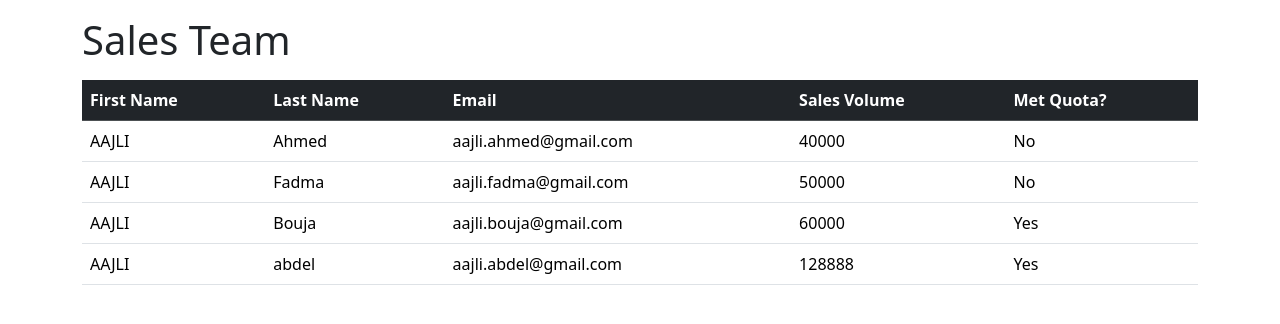
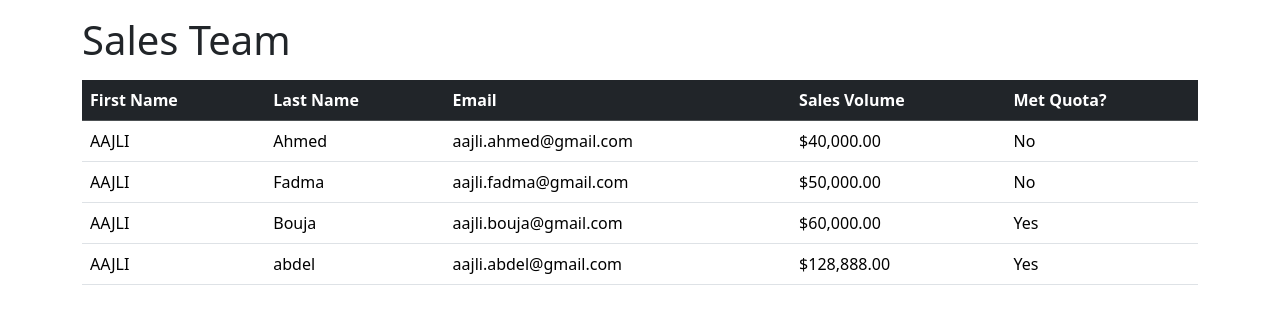
Before and after one commit to aajliAhmed/Angular-Training, an Angular app in the folder sales-project/: page / in a window 1280 px wide. Shown: the top 324 px of the page. Built offline with nearby package versions, Linux system fonts and the light colour scheme.

Commit message:
formating currency

```diff
--- a/sales-project/src/app/sales-person-list/sales-person-list-bootstrap.component.html
+++ b/sales-project/src/app/sales-person-list/sales-person-list-bootstrap.component.html
@@ -15,7 +15,7 @@
         <td>{{tempSalesPerson.firstName}}</td>
         <td>{{tempSalesPerson.lastName}}</td>
         <td>{{tempSalesPerson.email}}</td>
-        <td>{{tempSalesPerson.salesVolume}}</td>
+        <td>{{tempSalesPerson.salesVolume | currency:'USD'}}</td>
         <td >
             <div *ngIf="tempSalesPerson.salesVolume >=55000;else myElseBlock">Yes</div>
             <ng-template #myElseBlock>No</ng-template>
```
